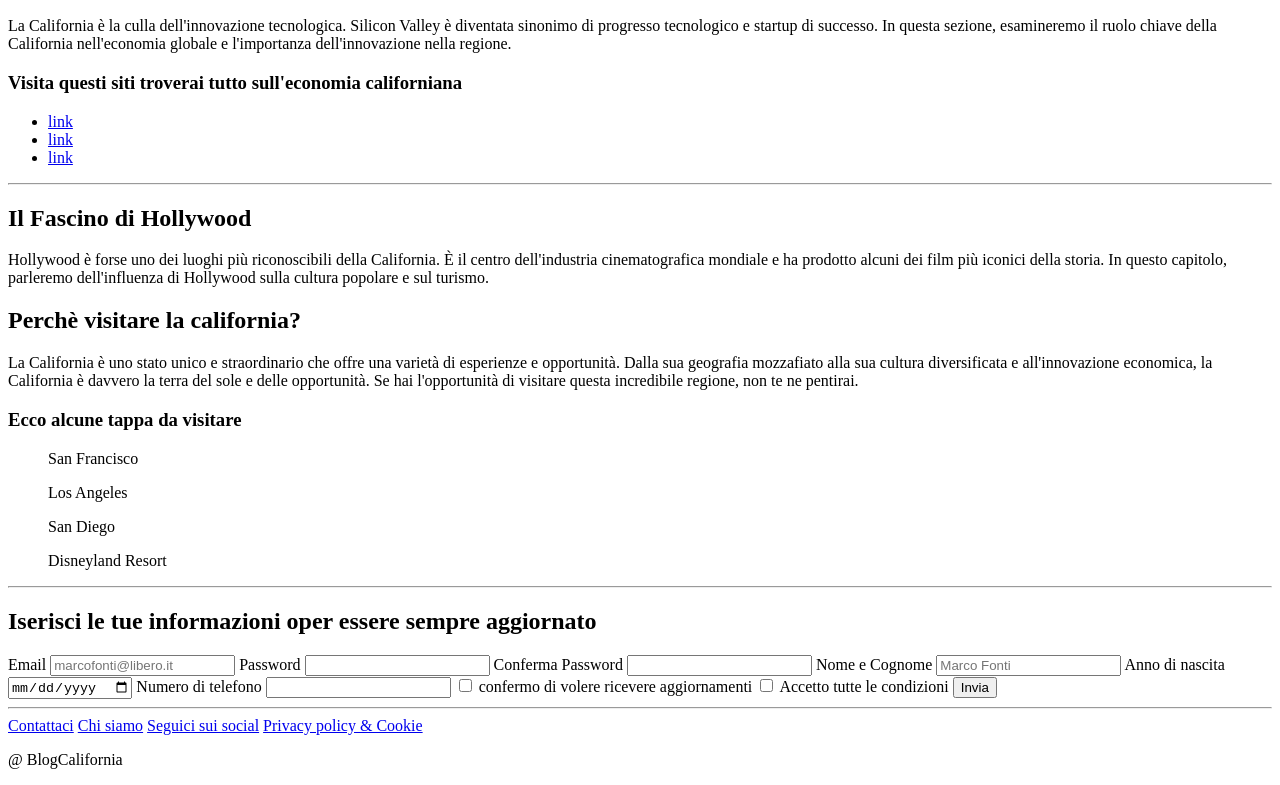
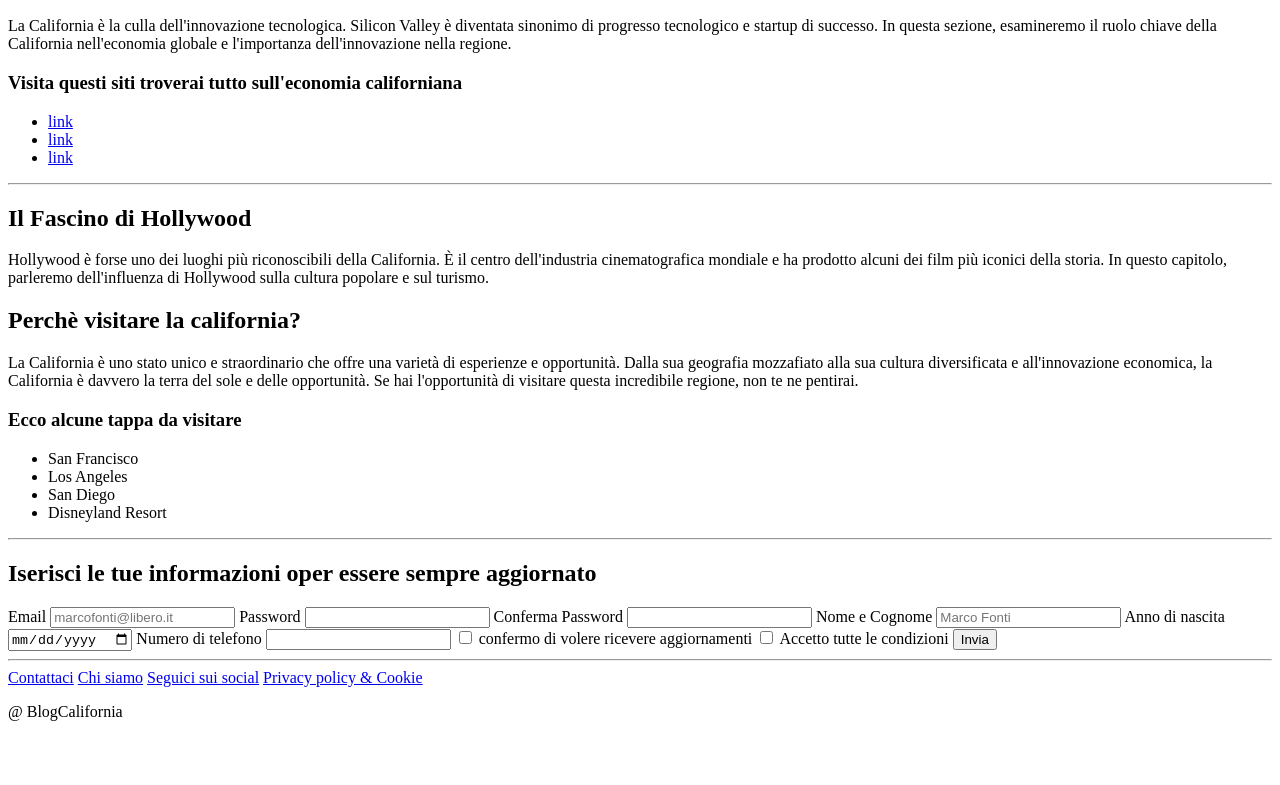
Before and after one commit to MarcoFonti/ESERCITAZIONE.HTML, a plain HTML site: page esercizio9.html in a window 1280 px wide. Shown: the part 1812-2597 px from the top of the page. After the commit the page ends 2549 px from the top, so only its background shows below. Drawn offline with Linux system fonts and the light colour scheme.

Commit message:
esercizio Blog

```diff
--- a/esercizio.9.html
+++ b/esercizio9.html
@@ -16,34 +16,26 @@
         <header>
             <h1>Vivere in libertà</h1>
         </header>
-
         <article>
             <div id="paragrafo1">
-
                 <h2>California: La Terra del Sole e delle Opportunità</h2>
                 <p>
                 La California, situata nella costa ovest degli Stati Uniti, è uno degli Stati più iconici e diversificati dell'America.
                 Con una vasta gamma di paesaggi, culture e opportunità, la California ha attirato persone da tutto il mondo. In questo articolo, esploreremo i diversi aspetti che rendono la California un luogo unico e affascinante.
                 </p>
                 <figure>
-
                     <img src="https://www.sandiegosurfingschool.com/wp-content/uploads/2023/09/beaches-in-california-scaled-1.jpg" alt="Il mare della california"
                     width="1200" height="800">
                     <figcaption>Il mare e le onde più bele del mondo</figcaption>
-
                 </figure>
-
                 <h2>Geografia e Paesaggi Mozzafiato</h2>
                 <p>
                 La California è famosa per la sua varietà di paesaggi.
                 Dalla costa dell'Oceano Pacifico alle imponenti catene montuose come la Sierra Nevada, passando attraverso deserti aridi come la Death Valley, la geografia dello stato è spettacolare.
                 Esploreremo questi incredibili paesaggi e le attività che offrono ai visitatori.
                 </p>
-
             </div>
-
             <hr>
-
             <div id="paragrafo2">
                 <h2>Cultura e Diversità</h2>
                 <p>
@@ -51,24 +43,17 @@
                 Con una popolazione diversificata composta da persone di tutto il mondo, la cultura californiana è ricca e varia.
                 Nel nostro secondo capitolo, scopriremo l'influenza delle diverse comunità culturali sulla musica, l'arte, la cucina e lo stile di vita in California.
                 </p>
-
                 <figure>
-                <img src="https://media.gqitalia.it/photos/5fe9f14dd9fcda1f9a4e3818/16:9/w_2240,c_limit/GettyImages-1172127979.jpg" alt="surfista"
-                width="1000" height="500">
+                    <img src="https://media.gqitalia.it/photos/5fe9f14dd9fcda1f9a4e3818/16:9/w_2240,c_limit/GettyImages-1172127979.jpg" alt="surfista" width="1000" height="500">
                     <figcaption>surf sulle onde della california</figcaption>
                 </figure>
-
                 <h2>Economia e Innovazione</h2>
                 <p>
                 La California è la culla dell'innovazione tecnologica.
                 Silicon Valley è diventata sinonimo di progresso tecnologico e startup di successo.
                 In questa sezione, esamineremo il ruolo chiave della California nell'economia globale e l'importanza dell'innovazione nella regione.
                 </p>
-
-            <header>
                 <h3>Visita questi siti troverai tutto sull'economia californiana</h3>
-            </header>
-
                 <section>
                     <ul>
                         <li><a href="https://www.limesonline.com/carta-california-economia-silicon-valley-democratici-trump/117038">link</a></li>
@@ -76,46 +61,34 @@
                         <li><a href="https://www.notiziegeopolitiche.net/usa-il-potere-economico-della-california-fra-benessere-degli-animali-e-commercio-interstatale/">link</a></li>
                     </ul>
                 </section>
-
             </div>
-
             <hr>
-
             <div id="paragrafo3">
                 <h2>Il Fascino di Hollywood</h2>
                 <p>
                 Hollywood è forse uno dei luoghi più riconoscibili della California.
                 È il centro dell'industria cinematografica mondiale e ha prodotto alcuni dei film più iconici della storia. In questo capitolo, parleremo dell'influenza di Hollywood sulla cultura popolare e sul turismo.
                 </p>
-
                 <h2>Perchè visitare la california?</h2>
                 <p>
                 La California è uno stato unico e straordinario che offre una varietà di esperienze e opportunità.
                 Dalla sua geografia mozzafiato alla sua cultura diversificata e all'innovazione economica, la California è davvero la terra del sole e delle opportunità.
                 Se hai l'opportunità di visitare questa incredibile regione, non te ne pentirai.
                 </p>
-
-
                 <h3>Ecco alcune tappa da visitare</h3>
-
                 <section>
-
-                <ol>San Francisco</ol>
-                <ol>Los Angeles</ol>
-                <ol>San Diego</ol>
-                <ol>Disneyland Resort</ol>
-
+                    <ul>
+                        <li>San Francisco</li>
+                        <li>Los Angeles</li>
+                        <li>San Diego</li>
+                        <li>Disneyland Resort</li>
+                    </ul>
                 </section>
-
             </div>
-
             <hr>
-
         </article>
-
         <h2>Iserisci le tue informazioni oper essere sempre aggiornato</h2>
         <form>
-
             <label for="email">Email<abbr title="required"></abbr></label>
             <input type="email" name="email" placeholder="marcofonti@libero.it">
             <label for="password">Password</label>
@@ -132,15 +105,11 @@
             <label for="confirm">confermo di volere ricevere aggiornamenti</label>
             <input type="checkbox" name="accept" value="accept">
             <label for="accept">Accetto tutte le condizioni</label>
-
             <button>Invia</button>
-
         </form>
-
         <hr>
-
+        <nav>
             <div id="informazioni">
-
                 <footer>
                     <a href="link.com">Contattaci</a>
                     <a href="link2.com">Chi siamo</a>
@@ -148,9 +117,8 @@
                     <a href="link4.com">Privacy policy & Cookie</a>
                     <p>@ BlogCalifornia</p>
                 </footer>
-
             </div>
-
+        </nav>
     </main>
 </body>
 </html>
```
Lines whose indentation alone changed are shown as unchanged.
